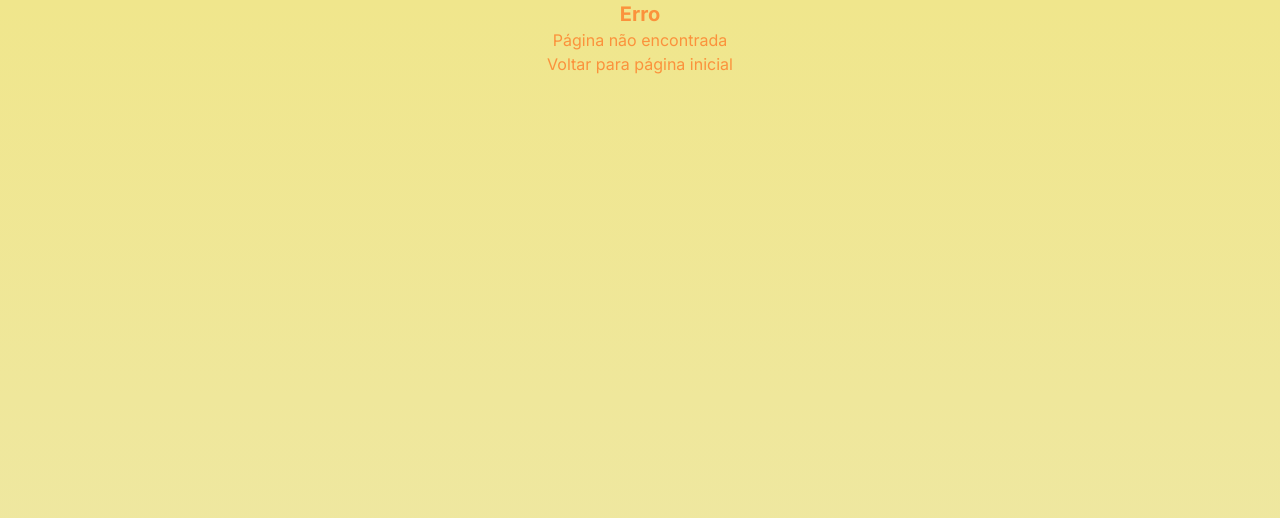
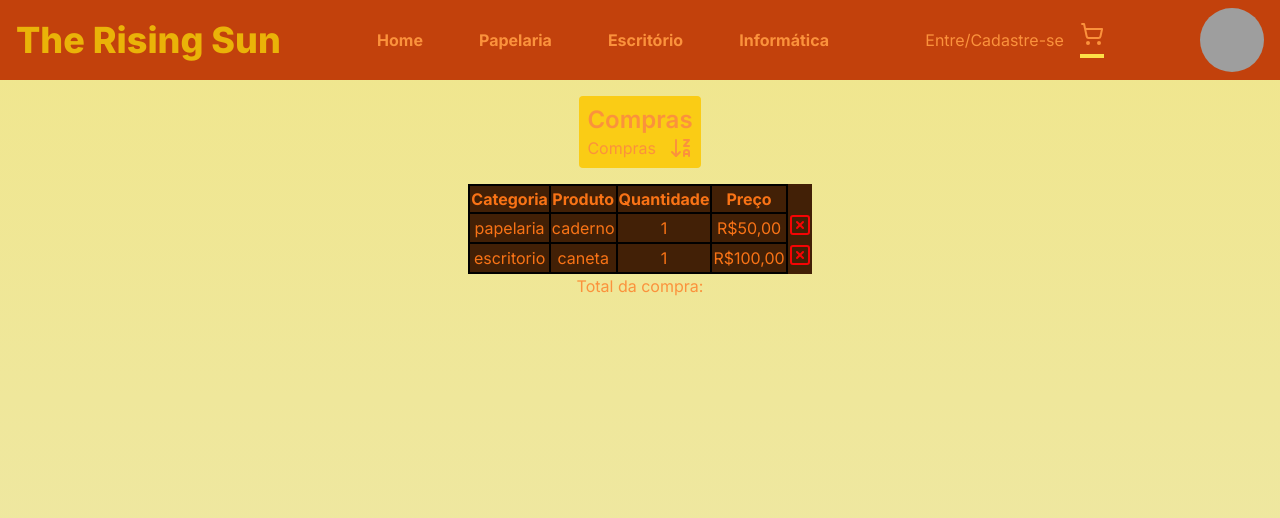
Before and after one commit to Larissa-P-B/therisingweb, a Next.js app: page /compras in a window 1280 px wide. Before the commit this address had no page. Shown: the top 518 px of the page. Built offline with nearby package versions, Linux system fonts and the light colour scheme; grey boxes are pictures that could not be loaded.

Commit message:
atualização compras

```diff
--- /dev/null
+++ b/src/app/actions/actions/produto/create.ts
@@ -0,0 +1,29 @@
+"use server"
+
+import { redirect } from "next/navigation"
+
+export async function create(formData: FormData){
+    await new Promise(r => setTimeout(r, 3000))
+
+    const data = {
+      nome: formData.get("nome"),
+      tipo:formData.get("tipo"),
+      imagem:formData.get("imagem"),
+      descricao:formData.get("descricao"),
+      preco:formData.get("preco"),
+      quantidadeDisponivel:formData.get("quantidadeDisponivel")
+
+    }
+
+    const options = {
+      method: "POST",
+      body: JSON.stringify(data),
+      headers: {
+        "Content-Type": "application/json"
+      }
+    }
+
+    const resp = await fetch(`${process.env.API_THERISING}/produto`, options)
+
+    if (resp.status == 200) redirect("/compras")
+  }
--- /dev/null
+++ b/src/app/compras/page.tsx
@@ -0,0 +1,63 @@
+import NavBar from "@/components/NavBar"
+import { ArrowDownZA, SquareX } from "lucide-react";
+
+export default function Compras() {
+    return (
+      <main className="flex min-h-screen flex-col items-center">
+        <NavBar active="<ShoppingCartIcon/>"/>
+        <section className="bg-yellow-400 rounded p-2 m-4">
+          <h2 className="text-2xl font-semibold">Compras </h2>
+          <div id="data">
+            <div className="flex justify-between" id="data-row">
+              <span>Compras</span>
+
+              <ArrowDownZA />
+            </div>
+          </div>
+        </section>
+        <div className="bg-yellow-950">
+            <table className="border-solid p-3 border-black text-center text-orange-500">
+                <thead className=" border-solid p-3  border-black">
+
+
+                        <th className=" border-2  border-black">Categoria</th>
+                        <th className=" border-2  border-black">Produto</th>
+                        <th className=" border-2  border-black">Quantidade</th>
+                        <th className=" border-2  border-black">Preço</th>
+
+
+                </thead>
+                <tbody className=" border-solid   p-3  border-black">
+
+                        <td className=" border-2  border-black">papelaria</td>
+                        <td className=" border-2   border-black">caderno</td>
+                        <td className=" border-2  border-black">1</td>
+                        <td className=" border-2   border-black">R$50,00</td>
+
+
+
+                <button  ><SquareX color="#f60404" /></button>
+
+                </tbody>
+                <tbody className=" border-solid   p-3  border-black">
+
+                        <td className=" border-2  border-black">escritorio</td>
+                        <td className=" border-2   border-black">caneta</td>
+                        <td className=" border-2  border-black">1</td>
+                        <td className=" border-2   border-black">R$100,00</td>
+
+
+
+                <button ><SquareX color="#f60404" /></button>
+
+                </tbody>
+
+            </table>
+        </div>
+        <div>
+            <p>Total da compra: </p>
+        </div>
+
+      </main>
+    );
+  }
```
